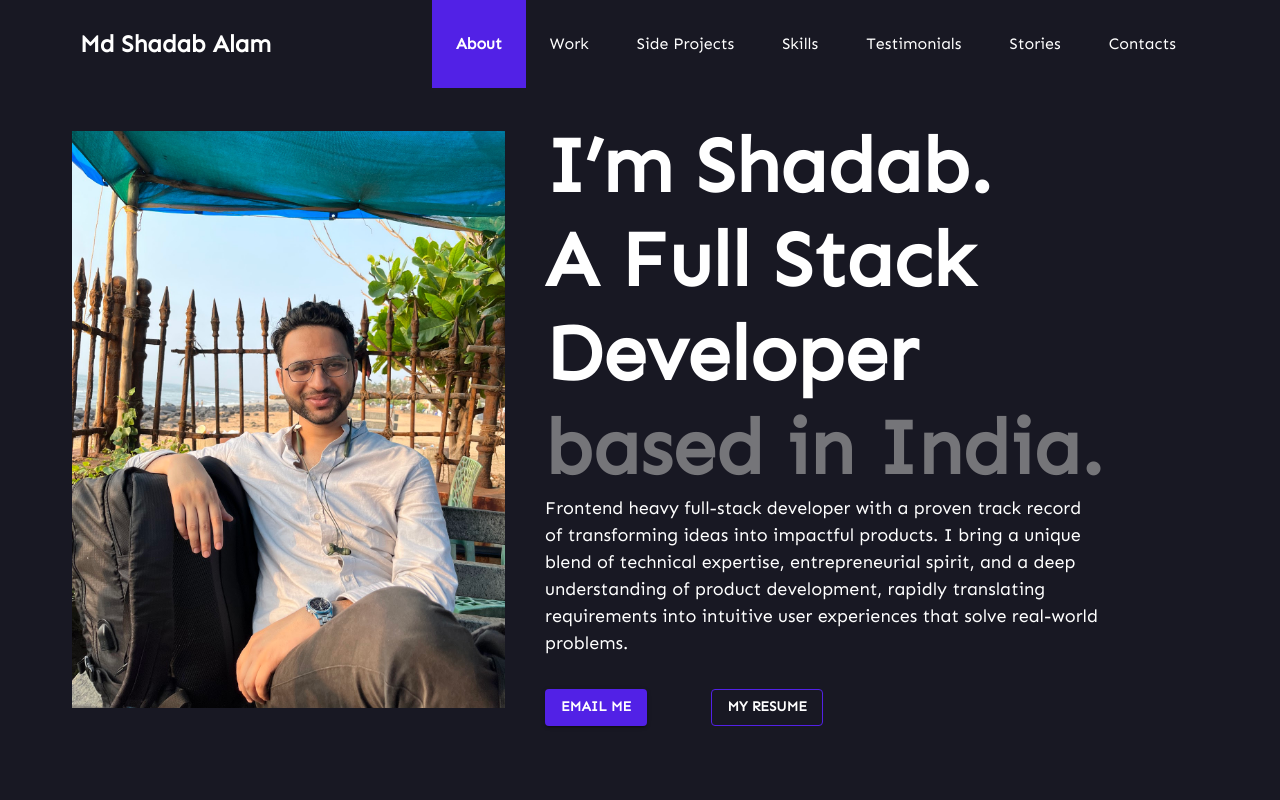
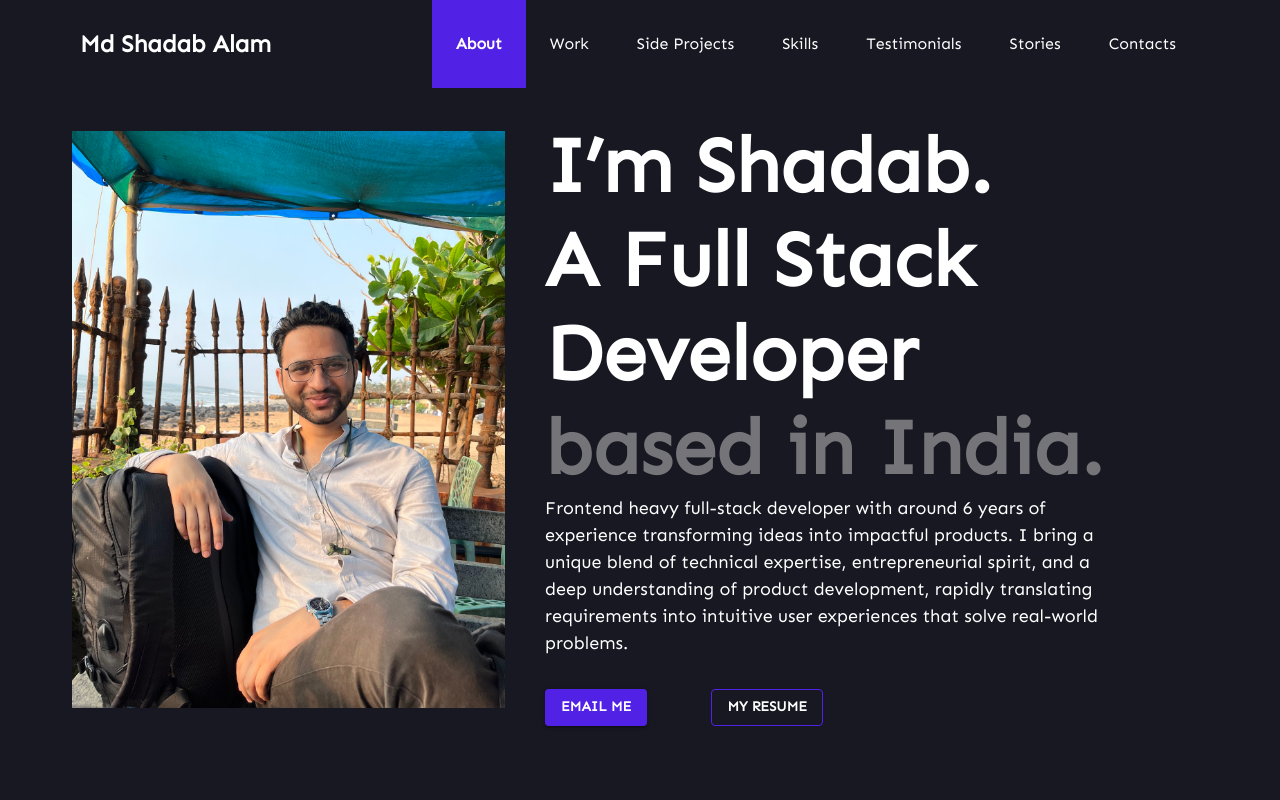
Before and after one commit to shadab14meb346/shadab-portfolio, a Next.js app: page / in a window 1280 px wide. Shown: the top 800 px of the page. Built offline with nearby package versions, Linux system fonts and the light colour scheme.

Commit message:
update the profile summary

```diff
--- a/pages/index.js
+++ b/pages/index.js
@@ -61,7 +61,7 @@ export default function Home() {
   };
 
   const seoContent = {
-    title: "Md Shadab Alam | MERN Stack Developer",
+    title: "Md Shadab Alam | Full Stack Developer",
     imageURL:
       "https://i.ibb.co/K2NJ6kC/screenshot-localhost-3000-2021-05-25-20-10-58.png",
     description: heroSection.description,
--- a/src/portfolioContents/heroSection.ts
+++ b/src/portfolioContents/heroSection.ts
@@ -1,6 +1,6 @@
 export const heroSection = {
   description:
-    "Frontend heavy full-stack developer with a proven track record of transforming ideas into impactful products. I bring a unique blend of technical expertise, entrepreneurial spirit, and a deep understanding of product development, rapidly translating requirements into intuitive user experiences that solve real-world problems.",
+    "Frontend heavy full-stack developer with around 6 years of experience transforming ideas into impactful products. I bring a unique blend of technical expertise, entrepreneurial spirit, and a deep understanding of product development, rapidly translating requirements into intuitive user experiences that solve real-world problems.",
   resume:
     "https://docs.google.com/document/u/0/d/12-CsoD1E50fPkaw7kw8EplWOKbOP4MVhjj5Fn0o3dc4/mobilebasic?pli=1",
   email:
```
